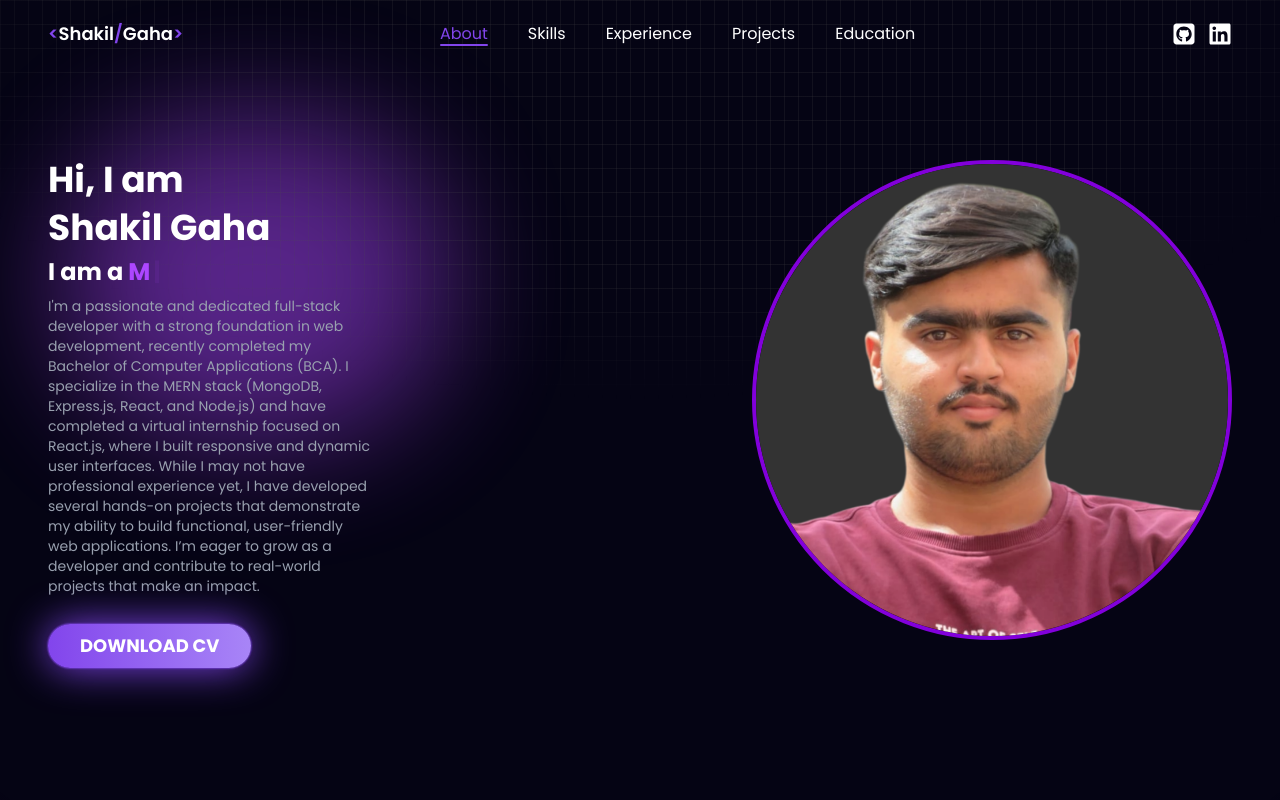
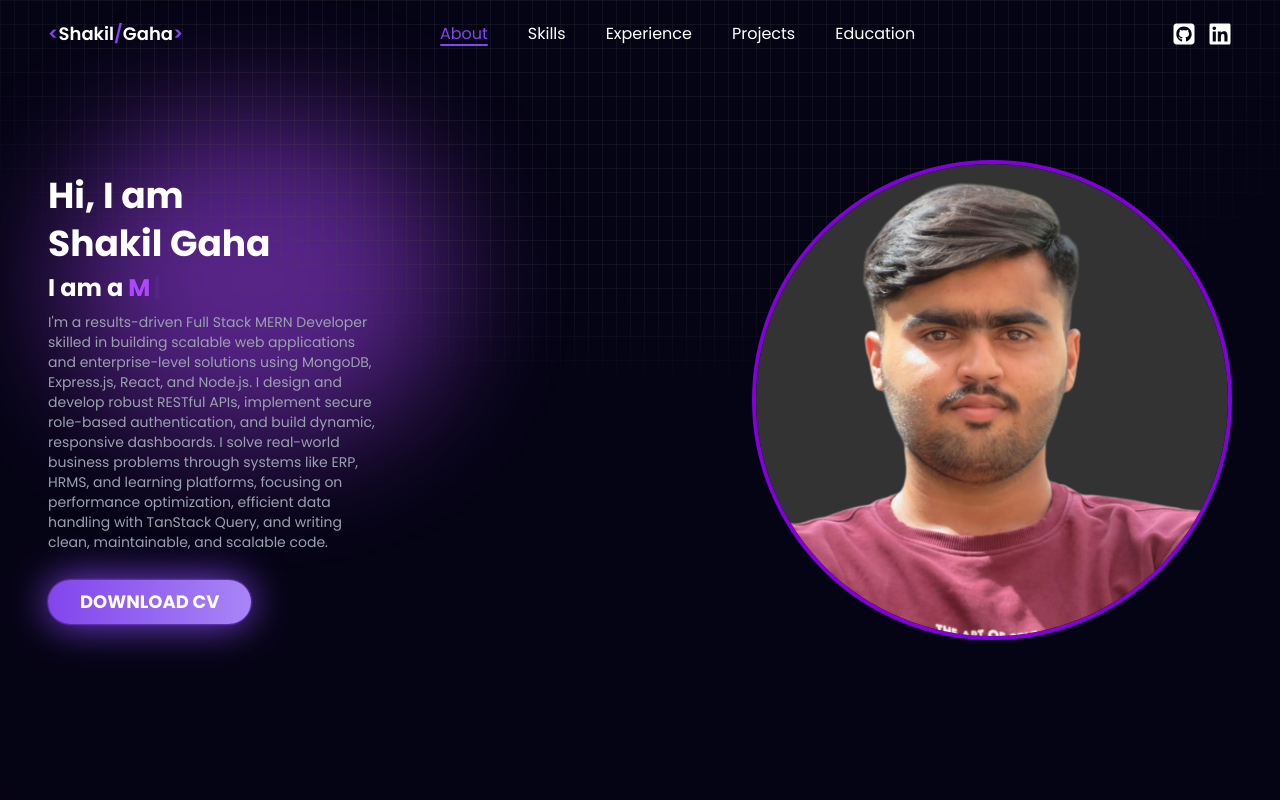
Before and after one commit to Shakilgaha/React-Portfolio, a React (Vite) app: page / in a window 1280 px wide. Shown: the top 800 px of the page. Built offline with nearby package versions, Linux system fonts and the light colour scheme.

Commit message:
About Section Updated

```diff
--- a/src/components/About.jsx
+++ b/src/components/About.jsx
@@ -47,8 +47,13 @@ const About = () => {
           </span>
 
         </h3>
-        <p className='text-gray-400 w-full font-normal lg:max-w-1/2 text-sm px-6 md:px-0   '>
-          I'm a passionate and dedicated full-stack developer with a strong foundation in web development, recently completed my Bachelor of Computer Applications (BCA). I specialize in the MERN stack (MongoDB, Express.js, React, and Node.js) and have completed a virtual internship focused on React.js, where I built responsive and dynamic user interfaces. While I may not have professional experience yet, I have developed several hands-on projects that demonstrate my ability to build functional, user-friendly web applications. I’m eager to grow as a developer and contribute to real-world projects that make an impact.
+        {/* <p className='text-gray-400 w-full font-normal lg:max-w-1/2 text-sm px-6 md:px-0   '>
+          I'm a results-driven Full Stack MERN Developer with hands-on experience building scalable web applications and enterprise-level solutions. I specialize in MongoDB, Express.js, React, and Node.js, with strong expertise in creating dynamic user interfaces and efficient backend systems.
+        </p> */}
+        <p className='text-gray-400 w-full font-normal lg:max-w-1/2 text-sm px-6 md:px-0'>
+          I'm a results-driven Full Stack MERN Developer skilled in building scalable web applications and enterprise-level solutions using MongoDB, Express.js, React, and Node.js. I design and develop robust RESTful APIs, implement secure role-based authentication, and build dynamic, responsive dashboards.
+
+          I solve real-world business problems through systems like ERP, HRMS, and learning platforms, focusing on performance optimization, efficient data handling with TanStack Query, and writing clean, maintainable, and scalable code.
         </p>
 
         {/* Download Btn */}
```
